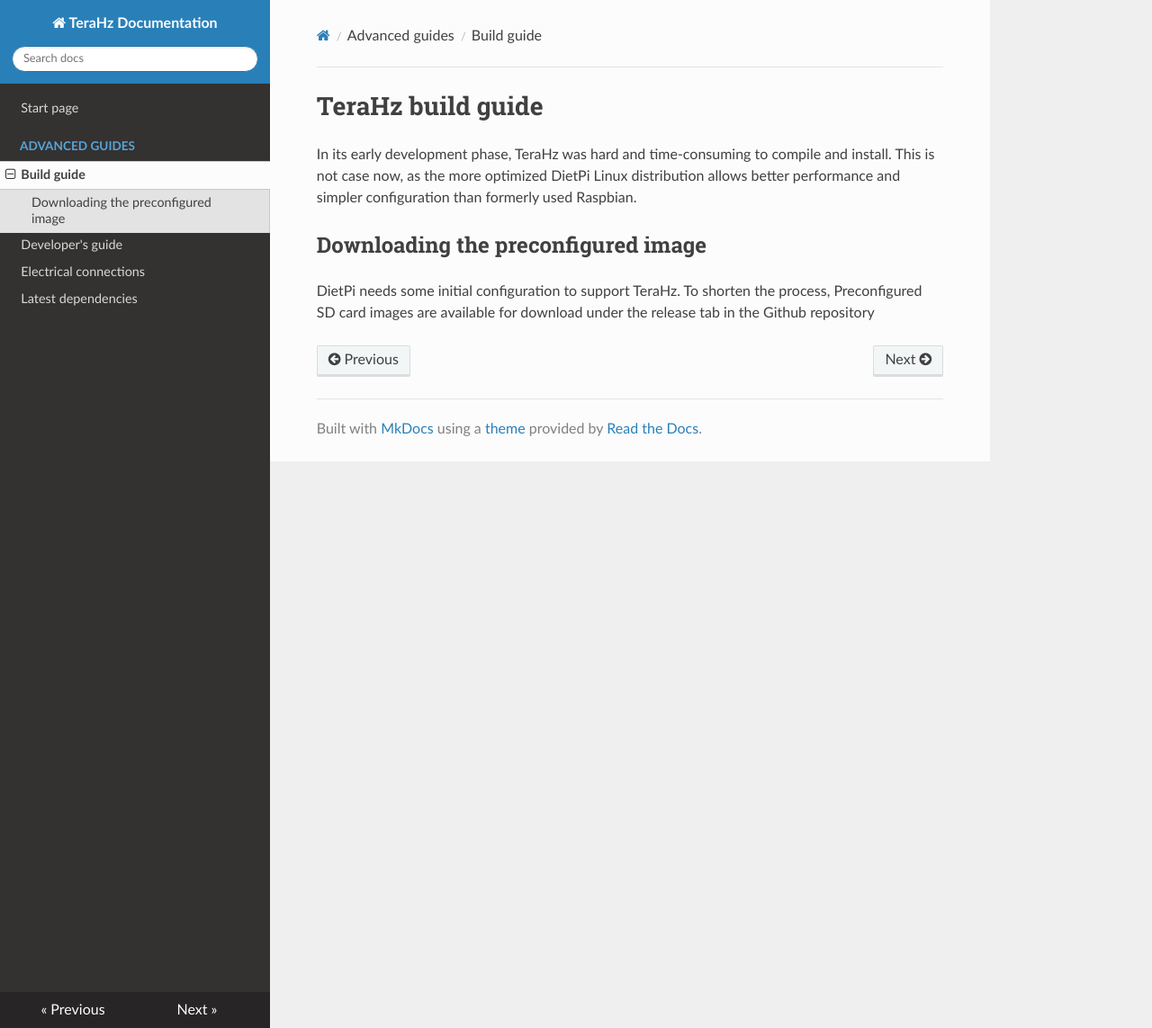
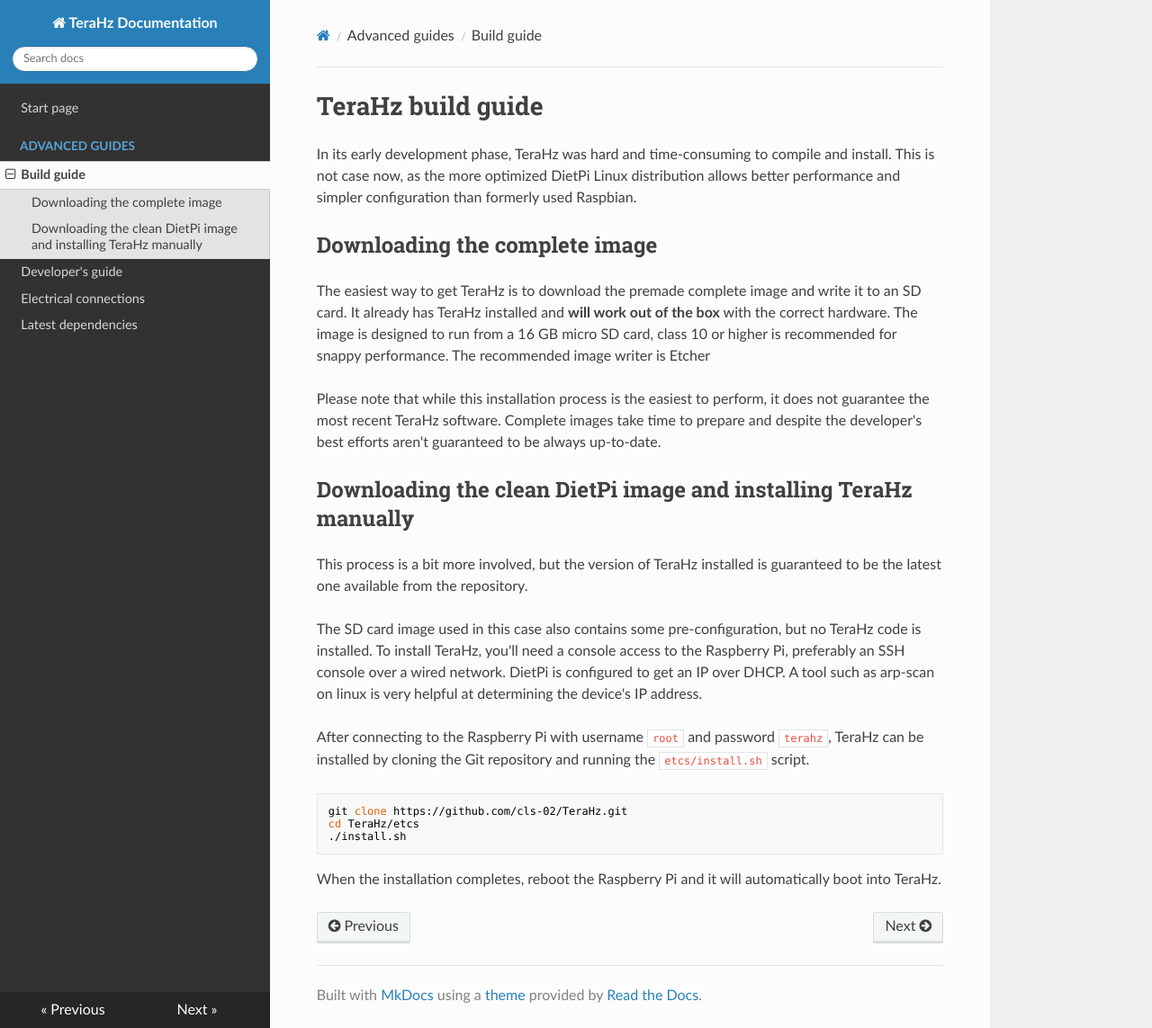
Before and after one commit to cls-02/TeraHz, an MkDocs documentation site: the page built from docs/build.md, in a window 1280 px wide and 1143 px high. Shown: the whole window at 90% size. Built offline with MkDocs 1.6.1, drawn with Linux system fonts in a browser that asks for light colours; nearby versions of some CDN libraries.

````diff
--- a/docs/build.md
+++ b/docs/build.md
@@ -3,7 +3,37 @@
 This is not case now, as the more optimized DietPi Linux distribution allows
 better performance and simpler configuration than formerly used Raspbian.
 
-## Downloading the preconfigured image
-DietPi needs some initial configuration to support TeraHz. To shorten the process,
-Preconfigured SD card images are available for download under the release tab in
-the Github repository
+## Downloading the complete image
+The easiest way to get TeraHz is to download the premade complete image and
+write it to an SD card. It already has TeraHz installed and **will work out of
+the box** with the correct hardware. The image is designed to run from a 16 GB
+micro SD card, class 10 or higher is recommended for snappy performance. The
+recommended image writer is Etcher
+
+Please note that while this installation process is the easiest to perform, it
+does not guarantee the most recent TeraHz software. Complete images take time to
+prepare and despite the developer's best efforts aren't guaranteed to be always
+up-to-date.
+
+## Downloading the clean DietPi image and installing TeraHz manually
+This process is a bit more involved, but the version of TeraHz installed is
+guaranteed to be the latest one available from the repository.
+
+The SD card image used in this case also contains some pre-configuration, but no
+TeraHz code is installed. To install TeraHz, you'll need a console access to the
+Raspberry Pi, preferably an SSH console over a wired network. DietPi is configured
+to get an IP over DHCP. A tool such as arp-scan on linux is very helpful at determining
+the device's IP address.
+
+After connecting to the Raspberry Pi with username `root` and password `terahz`,
+TeraHz can be installed by cloning the Git repository and running the `etcs/install.sh`
+script.
+
+```
+git clone https://github.com/cls-02/TeraHz.git
+cd TeraHz/etcs
+./install.sh
+```
+
+When the installation completes, reboot the Raspberry Pi and it will
+automatically boot into TeraHz.
````
